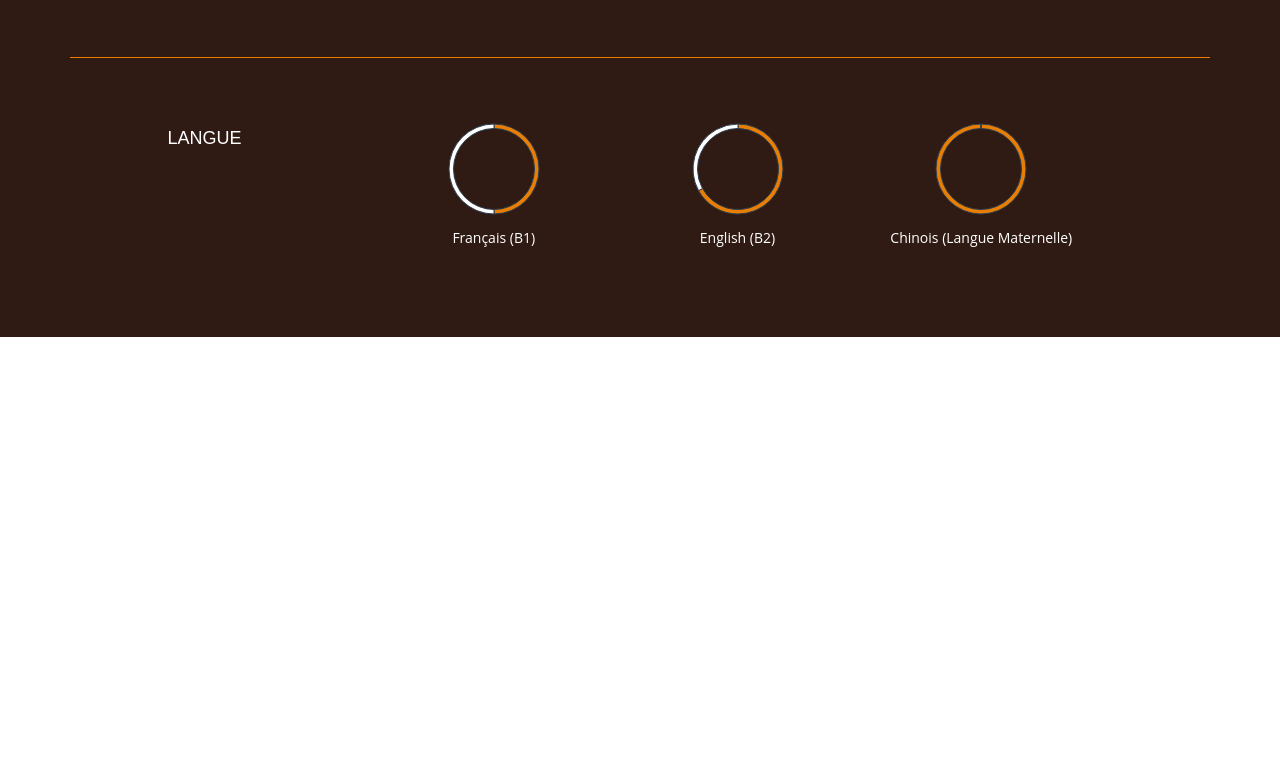
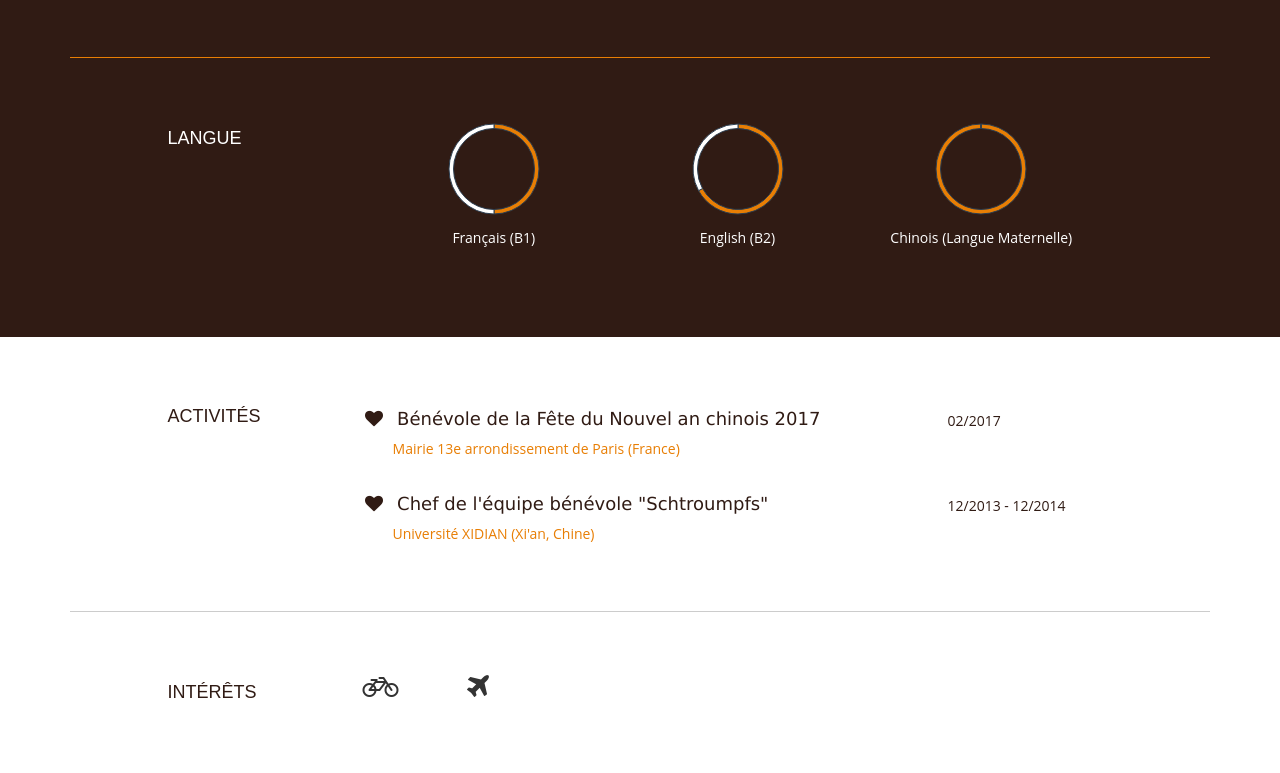
Before and after one commit to WangYuw/resume, a plain HTML site: page index.html in a window 1280 px wide. Shown: the part 3012-3785 px from the top of the page. Before the commit the page ends 3349 px from the top, so only its background shows below. Drawn offline with Linux system fonts and the light colour scheme.

Commit message:
finish activites

```diff
--- a/css/mycss.css
+++ b/css/mycss.css
@@ -335,3 +335,45 @@ img:hover
 	color: #fff;
 }
 /* fin de compétence */
+
+
+/* Activités */
+.myAct{
+	padding-top: 60px;
+}
+.myAct h4{
+	text-transform: uppercase;
+	color: #301b14;
+	font-family: "Raleway",sans-serif;
+	text-align: left;
+}
+.myAct hr{
+	margin: 60px 0;
+}
+.myAct .heading{
+	color: #301b14;
+	text-transform: none;
+	font-family: "Verdana";
+	line-height: 24px;
+}
+.myAct .subheading{
+	color: #E87E04;
+	margin-left: 30px;
+}
+.myAct .date{
+	color: #301b14;
+	margin-top: 10px;
+}
+/* fin de Activités*/
+
+/* Intérêts */
+.myIntret{
+	padding-bottom: 60px;
+}
+.myIntret h4{
+	text-transform: uppercase;
+	color: #301b14;
+	font-family: "Raleway",sans-serif;
+	text-align: left;
+}
+/* fin de intérêts */
--- a/index.html
+++ b/index.html
@@ -199,11 +199,11 @@
 							</li>
 							<li>
 								<i class="fa fa-angle-right fa-fw distablecell"></i>&nbsp;
-								<span class="ex1-li2 distablecell">Désigner des templates des emails à envoyer</span>
+								<span class="ex1-li2 distablecell">Désigner des templates d'emails à envoyer</span>
 							</li>
 							<li>
 								<i class="fa fa-angle-right fa-fw distablecell"></i>&nbsp;
-								<span class="ex1-li3 distablecell">Déployer le site-web sur <strong>WordPress</strong></span>
+								<span class="ex1-li3 distablecell">Déployer le site web sur <strong>WordPress</strong></span>
 							</li>
 							<li>
 								<i class="fa fa-angle-right fa-fw distablecell"></i>&nbsp;
@@ -396,7 +396,59 @@
 			</div>
 		</div>
 
+		<div class="myAct" id="activite">
+			<div class="container">
+				<div class="row">
+					<div class="col-lg-2 col-lg-offset-1">
+						<h4 class="activities2">Activités</h4>
+					</div>
+					<div class="col-lg-6">
+						<h4 class="heading">
+							<i class="fa fa-heart fa-fw"></i>&nbsp;
+							<span class="benev1">Bénévole de la Fête du Nouvel an chinois 2017</span>
+						</h4>
+						<h5 class="subheading">
+							<span class="lieu1">Mairie 13e arrondissement de Paris (France)</span>
+						</h5>
+						<p></p>
+					</div>
+					<div class="col-lg-3">
+						<p class="date">02/2017</p>
+					</div>
 
+					<div class="col-lg-6 col-lg-offset-3">
+						<h4 class="heading">
+							<i class="fa fa-heart fa-fw"></i>&nbsp;
+							<span class="benev2">Chef de l'équipe bénévole "Schtroumpfs"</span>
+						</h4>
+						<h5 class="subheading">
+							<span class="lieu2">Université XIDIAN (Xi'an, Chine)</span>
+						</h5>
+					</div>
+					<div class="col-lg-3">
+						<p class="date">12/2013 - 12/2014</p>
+					</div>
+
+				</div>
+				<hr>
+			</div>
+		</div>
+
+		<div class="myIntret" id="interet">
+			<div class="container">
+				<div class="row">
+					<div class="col-lg-2 col-lg-offset-1">
+						<h4 class="hobbies2">Intérêts</h4>
+					</div>
+					<div class="col-lg-1">
+						<i class="fa fa-bicycle fa-2x fa-fw"></i>
+					</div>
+					<div class="col-lg-1">
+						<i class="fa fa-plane fa-2x fa-fw"></i>
+					</div>
+				</div>
+			</div>
+		</div>
 
 
 
--- a/js/langueConfig.js
+++ b/js/langueConfig.js
@@ -36,7 +36,7 @@ var langues={
 	"ex1-li1":["Comparer et trouver la meilleure solution <strong>d’emailing en masse</strong>",
 				"Compare and find the best solution of<strong>mass emailing</strong>",
 				"寻求<strong>邮件推广</strong>的解决方案，分析及比较电子<strong>邮件订阅</strong>RSS工具"],
-	"ex1-li2":["Désigner des templates des emails à envoyer", "Design emails' templates", "设计要批量发送给客户的邮件模板"],
+	"ex1-li2":["Désigner des templates d'emails à envoyer", "Design emails' templates", "设计要批量发送给客户的邮件模板"],
 	"ex1-li3":["Déployer le site-web sur <strong>WordPress</strong>", "Deploy the website on <strong>WordPress</strong>",
 				"通过<strong>WordPress</strong>上搭建公司网站"],
 	"ex1-li4":["Développer le <strong>front-end</strong> pages en utilisant <strong>Bootstrap</strong>",
@@ -57,7 +57,7 @@ var langues={
 	"ex2-li2":["Construire un <strong>atelier pédagogique</strong> aux médiathèque à Évry pour enseigner aux enfants à programmer sur <strong>« Scratch »</strong>",
 				"Build a <strong> educational workshop </ strong> at the media library in Évry to teach children to program on <strong>\"Scratch\"</ strong>",
 				"筹划组织小学生编程工坊，安排教学任务，编写教学大纲，与公司实时沟通，与当地图书馆报告厅沟通以获取场地的使用权"],
-	"ex2-li3":["Déployer notre site-web sur <strong>WordPress</strong>", "Deploy the website of our team and activities on <strong>WordPress</strong>",
+	"ex2-li3":["Déployer notre site web sur <strong>WordPress</strong>", "Deploy the website of our team and activities on <strong>WordPress</strong>",
 				"通过<strong>WordPress</strong>上搭建组织活动网站"],
 	"ex2-site":["Site-Web: ","Website: ","网站： "],
 
@@ -105,4 +105,11 @@ var langues={
 	"engli":["Anglais (B2)", "English (B2)", "英语 (CET 4&6)"],
 	"chines":["Chinois (Langue Maternelle)", "Chinese (Mother tongue)", "中文 (母语)"],
 
+	"activities2":["Activités","Activities","社会活动经历"],
+	"benev1":["Bénévole de la Fête du Nouvel an chinois 2017","Volunteer of 2017 Chinese New Year","中国新年特别系列活动 志愿者"],
+	"lieu1":["Mairie 13e arrondissement de Paris (France)", "Government of 13th arrondissement of Paris (France)", "法国13区政府"],
+	"benev2":["Chef de l'équipe bénévole \"Schtroumpfs\"", "Leader of the Volunteer Team \"Smurfs\"","蓝精灵志愿者服务队 队长"],
+	"lieu2":["Université XIDIAN (Xi'an, Chine)","XIDIAN University (Xi'an, China)","西安电子科技大学 (中国，西安)"],
+
+	"hobbies2":["Intérêts","Hobbies","兴趣爱好"],
 }
```
Also changed, not shown: 3 other files.
